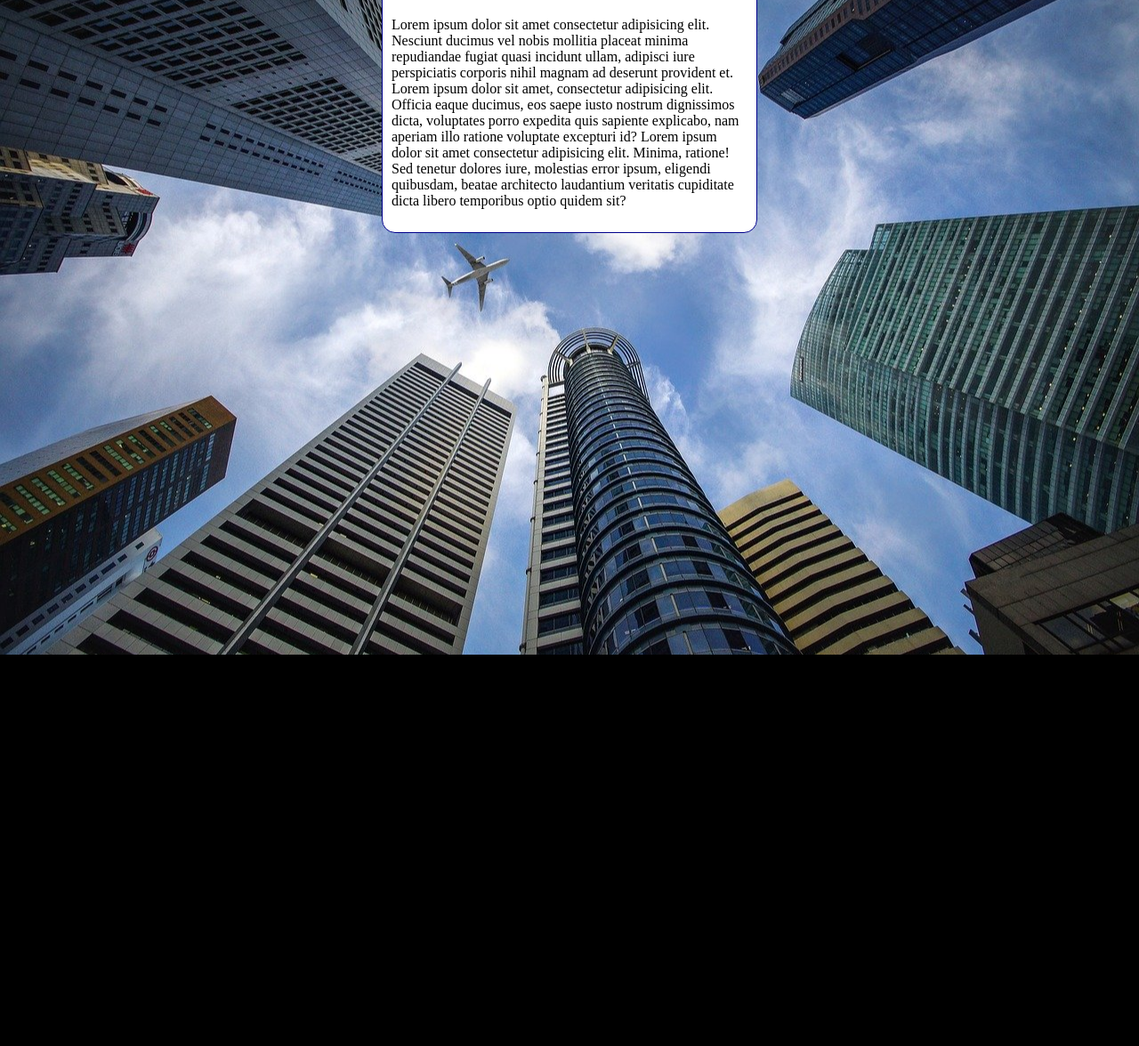
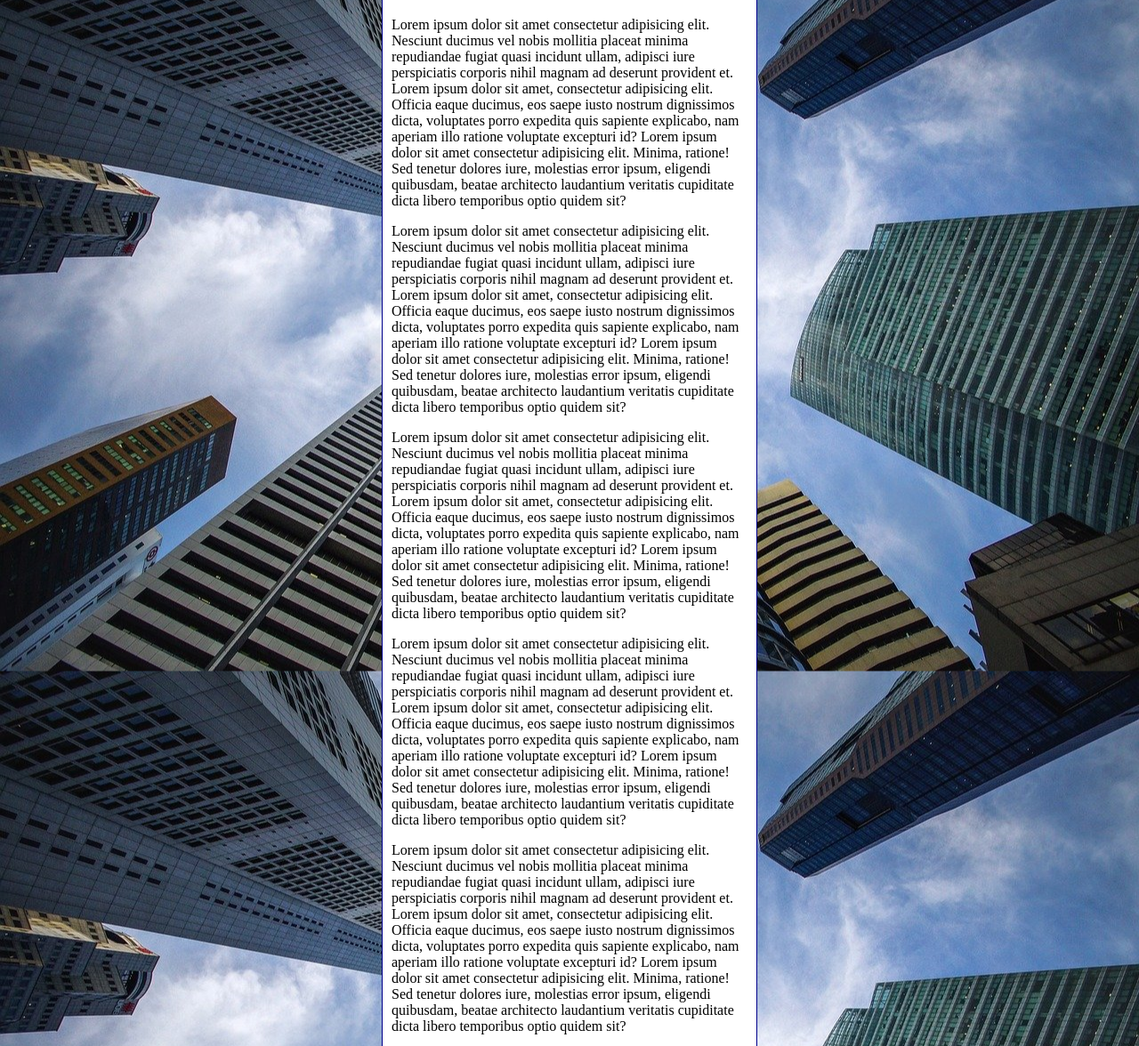
Before and after one commit to gusanchez1/html-css, a plain HTML site: page exercicios/ex022/fundo006.html in a window 1280 px wide. Shown: the part 80-1256 px from the top of the page at 89% size. Before the commit the page ends 816 px from the top, so only its background shows below. Drawn offline with Linux system fonts and the light colour scheme.

Commit message:
Update fundo006.html

```diff
--- a/exercicios/ex022/fundo006.html
+++ b/exercicios/ex022/fundo006.html
@@ -10,7 +10,7 @@
             background-color: black;
             background-image: url(imagens/wallpaper002.jpg);
             background-position: center center;
-            background-repeat: no-repeat;
+            background-repeat: repeat-y;
             background-size: cover;
         }
 
@@ -28,6 +28,11 @@
     <main>
         <h1>Teste de Imagen de Fundo</h1>
         <p>Lorem ipsum dolor sit amet consectetur adipisicing elit. Nesciunt ducimus vel nobis mollitia placeat minima repudiandae fugiat quasi incidunt ullam, adipisci iure perspiciatis corporis nihil magnam ad deserunt provident et. Lorem ipsum dolor sit amet, consectetur adipisicing elit. Officia eaque ducimus, eos saepe iusto nostrum dignissimos dicta, voluptates porro expedita quis sapiente explicabo, nam aperiam illo ratione voluptate excepturi id? Lorem ipsum dolor sit amet consectetur adipisicing elit. Minima, ratione! Sed tenetur dolores iure, molestias error ipsum, eligendi quibusdam, beatae architecto laudantium veritatis cupiditate dicta libero temporibus optio quidem sit? </p>
+        <p>Lorem ipsum dolor sit amet consectetur adipisicing elit. Nesciunt ducimus vel nobis mollitia placeat minima repudiandae fugiat quasi incidunt ullam, adipisci iure perspiciatis corporis nihil magnam ad deserunt provident et. Lorem ipsum dolor sit amet, consectetur adipisicing elit. Officia eaque ducimus, eos saepe iusto nostrum dignissimos dicta, voluptates porro expedita quis sapiente explicabo, nam aperiam illo ratione voluptate excepturi id? Lorem ipsum dolor sit amet consectetur adipisicing elit. Minima, ratione! Sed tenetur dolores iure, molestias error ipsum, eligendi quibusdam, beatae architecto laudantium veritatis cupiditate dicta libero temporibus optio quidem sit? </p>
+        <p>Lorem ipsum dolor sit amet consectetur adipisicing elit. Nesciunt ducimus vel nobis mollitia placeat minima repudiandae fugiat quasi incidunt ullam, adipisci iure perspiciatis corporis nihil magnam ad deserunt provident et. Lorem ipsum dolor sit amet, consectetur adipisicing elit. Officia eaque ducimus, eos saepe iusto nostrum dignissimos dicta, voluptates porro expedita quis sapiente explicabo, nam aperiam illo ratione voluptate excepturi id? Lorem ipsum dolor sit amet consectetur adipisicing elit. Minima, ratione! Sed tenetur dolores iure, molestias error ipsum, eligendi quibusdam, beatae architecto laudantium veritatis cupiditate dicta libero temporibus optio quidem sit? </p>
+        <p>Lorem ipsum dolor sit amet consectetur adipisicing elit. Nesciunt ducimus vel nobis mollitia placeat minima repudiandae fugiat quasi incidunt ullam, adipisci iure perspiciatis corporis nihil magnam ad deserunt provident et. Lorem ipsum dolor sit amet, consectetur adipisicing elit. Officia eaque ducimus, eos saepe iusto nostrum dignissimos dicta, voluptates porro expedita quis sapiente explicabo, nam aperiam illo ratione voluptate excepturi id? Lorem ipsum dolor sit amet consectetur adipisicing elit. Minima, ratione! Sed tenetur dolores iure, molestias error ipsum, eligendi quibusdam, beatae architecto laudantium veritatis cupiditate dicta libero temporibus optio quidem sit? </p>
+        <p>Lorem ipsum dolor sit amet consectetur adipisicing elit. Nesciunt ducimus vel nobis mollitia placeat minima repudiandae fugiat quasi incidunt ullam, adipisci iure perspiciatis corporis nihil magnam ad deserunt provident et. Lorem ipsum dolor sit amet, consectetur adipisicing elit. Officia eaque ducimus, eos saepe iusto nostrum dignissimos dicta, voluptates porro expedita quis sapiente explicabo, nam aperiam illo ratione voluptate excepturi id? Lorem ipsum dolor sit amet consectetur adipisicing elit. Minima, ratione! Sed tenetur dolores iure, molestias error ipsum, eligendi quibusdam, beatae architecto laudantium veritatis cupiditate dicta libero temporibus optio quidem sit? </p>
+        <p>Lorem ipsum dolor sit amet consectetur adipisicing elit. Nesciunt ducimus vel nobis mollitia placeat minima repudiandae fugiat quasi incidunt ullam, adipisci iure perspiciatis corporis nihil magnam ad deserunt provident et. Lorem ipsum dolor sit amet, consectetur adipisicing elit. Officia eaque ducimus, eos saepe iusto nostrum dignissimos dicta, voluptates porro expedita quis sapiente explicabo, nam aperiam illo ratione voluptate excepturi id? Lorem ipsum dolor sit amet consectetur adipisicing elit. Minima, ratione! Sed tenetur dolores iure, molestias error ipsum, eligendi quibusdam, beatae architecto laudantium veritatis cupiditate dicta libero temporibus optio quidem sit? </p>
     </main>
 </body>
 </html>
```
